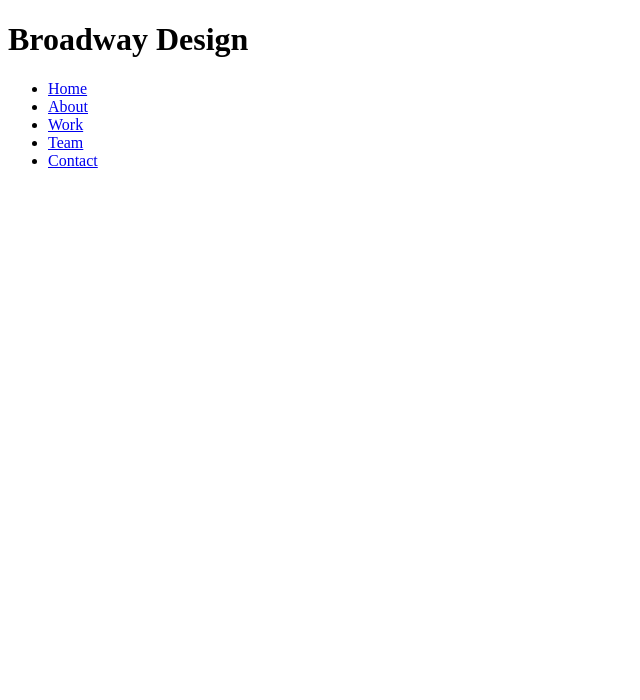
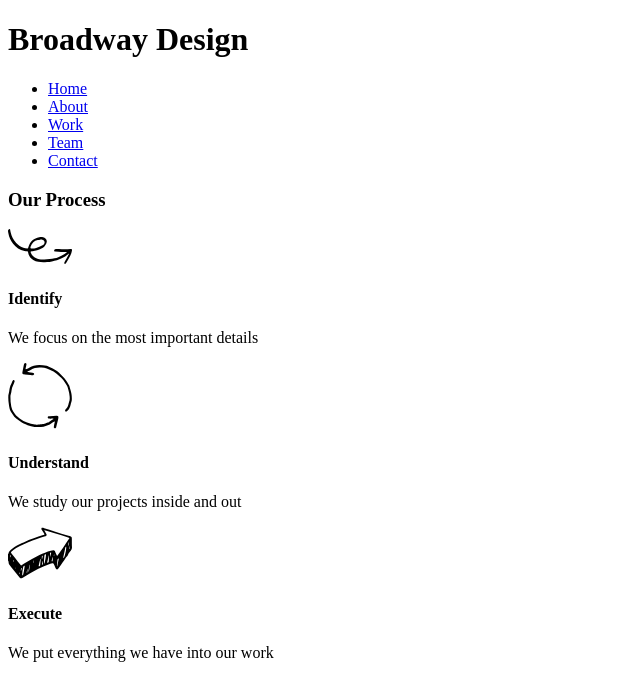
Before and after one commit to emelcer/Broadway, a plain HTML site: page index.html in a window 1280 px wide. Shown: the whole page, without its empty margins (0-640 px from the left). Drawn offline with Linux system fonts and the light colour scheme.

Commit message:
Add main section

```diff
--- a/index.html
+++ b/index.html
@@ -20,6 +20,22 @@
       </nav>
     </header>
 
+    <div class="process">
+      <h3>Our Process</h3>
+
+      <img src="resources/images/identify.svg" />
+      <h4>Identify</h4>
+      <p>We focus on the most important details</p>
+
+      <img src="resources/images/understand.svg" />
+      <h4>Understand</h4>
+      <p>We study our projects inside and out</p>
+
+      <img src="resources/images/execute.svg" />
+      <h4>Execute</h4>
+      <p>We put everything we have into our work</p>
+
+    </div>
 
   </body>
 </html>
```
